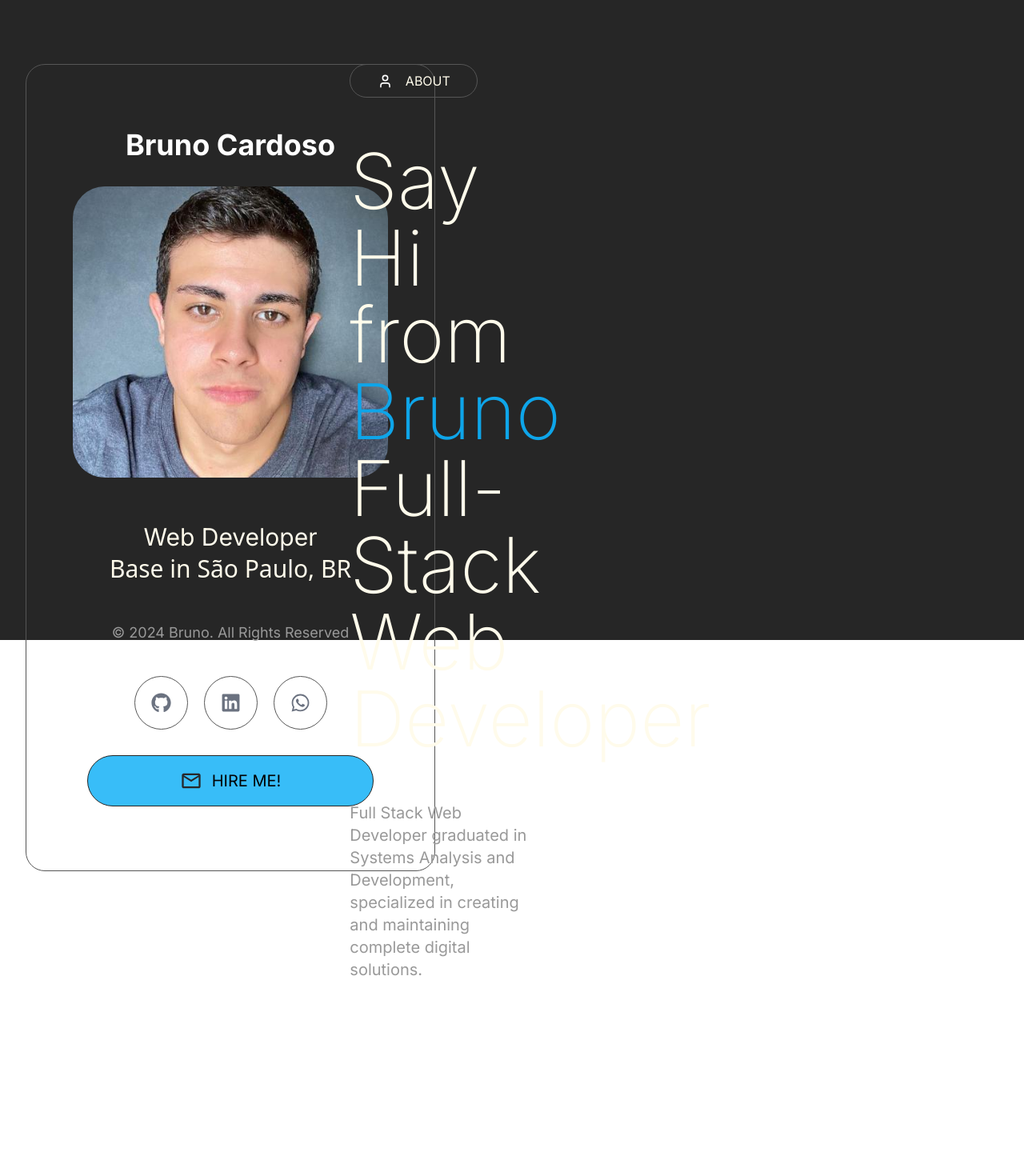
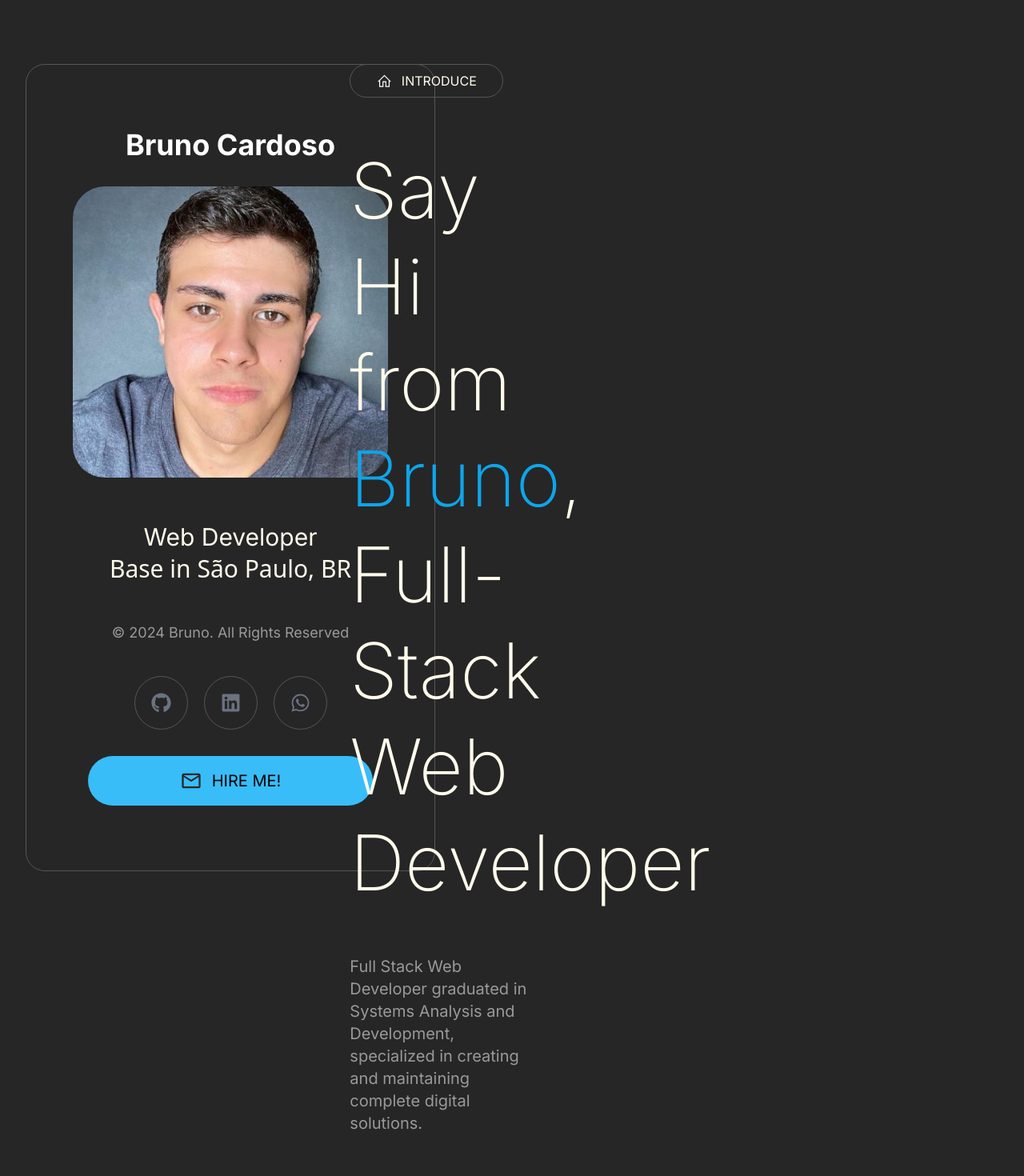
Before and after one commit to BrunoCardoso02/Portfolio, a Next.js app: page / in a window 1280 px wide. Shown: the top 1470 px of the page at 80% size. Before the commit the page ends 1226 px from the top, so only its background shows below. Built offline with nearby package versions, Linux system fonts and the light colour scheme.

Commit message:
About Me container inserted

```diff
--- a/src/app/page.tsx
+++ b/src/app/page.tsx
@@ -3,7 +3,7 @@ import AboutMeSection from '@/components/AboutMeSection'
 
 export default function Home() {
   return (
-    <section className="h-screen w-full flex flex-row bg-primary-gray px-8 py-20">
+    <section className="h-full w-full flex flex-row bg-primary-gray px-8 py-20">
       <CardProfile/>
       <AboutMeSection/>
       <div className="h-full w-72">
--- a/src/components/AboutMeSection.jsx
+++ b/src/components/AboutMeSection.jsx
@@ -1,10 +1,28 @@
 import { LuUser } from "react-icons/lu";
+import { LiaHomeSolid } from "react-icons/lia";
+
 
 export default function AboutMeSection() {
   return (
     <section className="w-4/6 h-full  relative ml-auto px-72" >
-      <header className="flex flex-col gap-14">
-        <div className="w-40 p-2 border border-second-gray rounded-full flex flex-row gap-4 items-center justify-center">
+      <header className="flex flex-col gap-14 mb-64">
+        <div className="w-48 p-2 border border-second-gray rounded-full flex flex-row gap-3 items-center justify-center">
+          <i>
+            <LiaHomeSolid color="#fff" size={19} />
+          </i>
+          <h3 className=" text-amber-50 text-md">
+            INTRODUCE
+          </h3>
+        </div>
+        <h1 className="text-8xl text-amber-50 text-wrap font-hairline leading-tight ">
+          Say Hi from <span className="text-sky-500">Bruno</span>, Full-Stack Web Developer
+        </h1>
+        <p className="text-third-gray text-xl">
+          Full Stack Web Developer graduated in Systems Analysis and Development, specialized in creating and maintaining complete digital solutions.
+        </p>
+      </header>
+      <section className="flex flex-col gap-14 mb-64">
+        <div className="w-40 p-2 border border-second-gray rounded-full flex flex-row gap-3 items-center justify-center">
           <i>
             <LuUser color="#fff" size={19} />
           </i>
@@ -12,14 +30,17 @@ export default function AboutMeSection() {
             ABOUT
           </h3>
         </div>
-        <h1 className="text-8xl text-amber-50 text-wrap font-hairline ">
-          Say Hi from <span className="text-sky-500">Bruno</span> Full-Stack Web Developer
+        <h1 className="text-6xl text-amber-50 text-wrap font-hairline leading-tight ">
+          Hello everyone! <span className="text-sky-500">How are you?</span>
         </h1>
-        <p className="text-third-gray text-xl">
-          Full Stack Web Developer graduated in Systems Analysis and Development, specialized in creating and maintaining complete digital solutions.
-        </p>
-      </header>
+        <div className="text-third-gray text-xl">
+          <p className="mb-5">My name is Bruno Cardoso, from Brazil, born in 2004. I am a Full-Stack developer with extensive experience in web development, having had my first contact with programming approximately 5 years ago, building web pages for fun and curiosity.</p>
 
+          <p className="mb-5">After graduating from high school, I entered college, majoring in Analysis and Systems Development at FIAP, where I graduated in December 2023. Before that, I sought to acquire basic knowledge through some online courses that helped me gain a general understanding of technology.</p>
+
+          <p>In my free time, I enjoy watching football, movies, series, listening to music, and exploring the vast world of the web.</p>
+        </div>
+      </section>
     </section>
   )
 }
```
